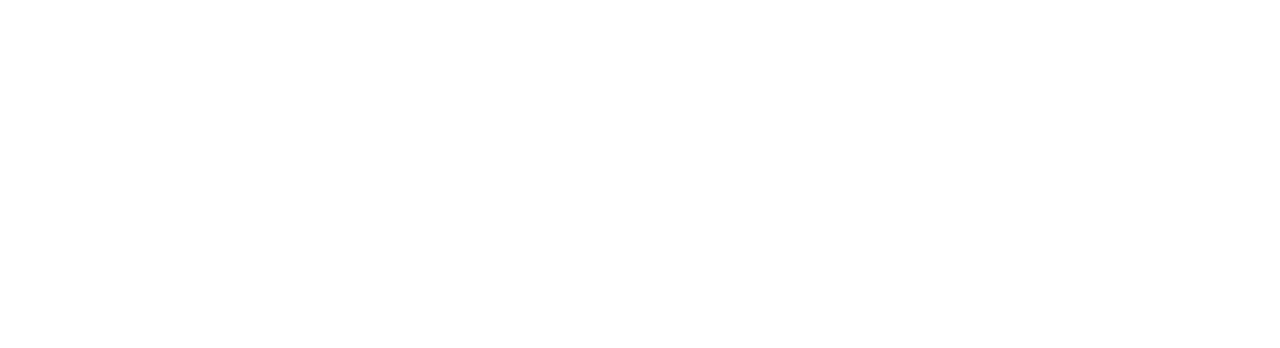
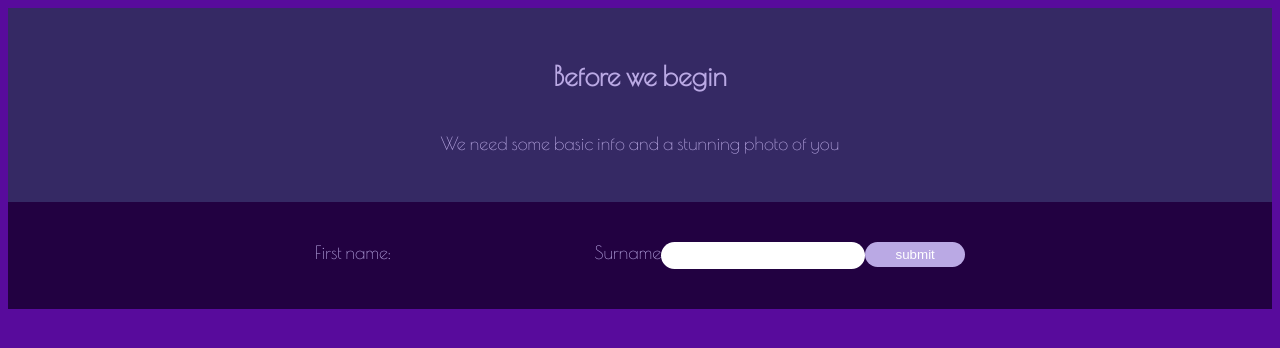
Before and after one commit to nikibzsl/weather-tests, a plain HTML site: page frontend/index.html in a window 1280 px wide. Drawn offline with nearby package versions, Linux system fonts and the light colour scheme.

Commit message:
design sketch

```diff
--- a/frontend/index.html
+++ b/frontend/index.html
@@ -4,9 +4,36 @@
 	<meta charset="UTF-8">
 	<meta http-equiv="X-UA-Compatible" content="IE=edge">
 	<meta name="viewport" content="width=device-width, initial-scale=1.0">
+	<link rel="stylesheet" href="style.css" />
+	<script src="script.js"></script>
+	<link rel="preconnect" href="https://fonts.googleapis.com">
+	<link rel="preconnect" href="https://fonts.gstatic.com" crossorigin>
+	<link href="https://fonts.googleapis.com/css2?family=Poiret+One&display=swap" rel="stylesheet">
 	<title>This is FRONTEND</title>
 </head>
 <body>
+
+	<section class="profile-card-l">
+		<h1>Before we begin</h1>
+		<p>We need some basic info and a stunning photo of you</p>
+	</section>
+
+
+	<section class="profile-card-r">
+
+		<section id="names">
+			<label for="fname">First name:</label><br>
+  			<input type="text" id="fname" name="fname" value="">
+			<br>
+
+			<label for="fname">Surname</label><br>
+			<input type="text" id="surname" name="surname" value="">
+			<button id="submit">submit</button>
+	</section>
+
+
+	</section>
+
 	<div id="root"></div>
 </body>
 </html>
--- /dev/null
+++ b/frontend/script.js
@@ -0,0 +1 @@
+// https://www.behance.net/gallery/93373179/CRM-Interface-Dashboard-design?tracking_source=search_projects%7Cprofile%20settings
--- /dev/null
+++ b/frontend/style.css
@@ -0,0 +1,101 @@
+body {
+    background-color: #580B9C;
+}
+
+.profile-card-l {
+    display: flex;
+    flex-direction: column;
+
+    font-family: 'Poiret One', cursive;
+    font-size: 18px;
+    text-align: center;
+
+
+
+    color: #BAA9E4;
+    background-color: #352964;
+
+    padding: 30px;
+
+}
+
+
+.profile-card-r {
+
+    display: flex;
+    flex-direction: column;
+
+    font-family: 'Poiret One', cursive;
+    font-size: 18px;
+    text-align: center;
+
+
+
+    color: #BAA9E4;
+    background-color: #220141;
+
+    padding:30px;
+
+}
+
+#fname {
+
+    /* background-color: #220141; */
+
+    background-color: transparent;
+    color:#BAA9E4;
+    font-size: 13px;
+    text-align: center;
+
+    width: 200px;
+    height: 25px;
+
+    border: 3px;
+    outline: 3px;
+    border-color: #BAA9E4;
+    border-radius: 50px;
+}
+
+#fname:hover {
+
+    box-shadow: #BAA9E4 0px 0px 4px;
+
+}
+
+#surname {
+
+    /* background-color: #220141; */
+
+    background-color: white;
+
+
+    width: 200px;
+    height: 25px;
+
+    border: 3px;
+    border-color: #BAA9E4;
+    border-radius: 50px;
+}
+
+#names {
+
+    display: flex;
+    flex-direction: row;
+    justify-content: center;
+
+    padding: 10px;
+
+}
+ #submit {
+
+    width: 100px;
+    height: 25px;
+
+    color:white;
+    background-color: #BAA9E4;
+
+    border:none;
+    border-radius: 50px;
+
+
+ }
```
